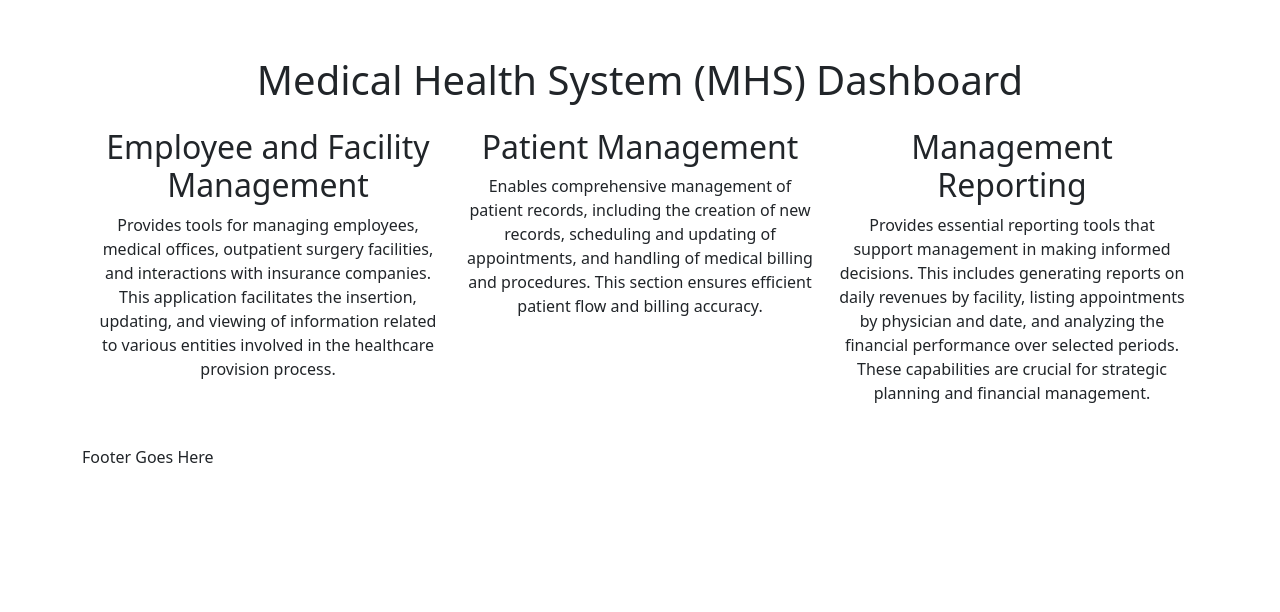
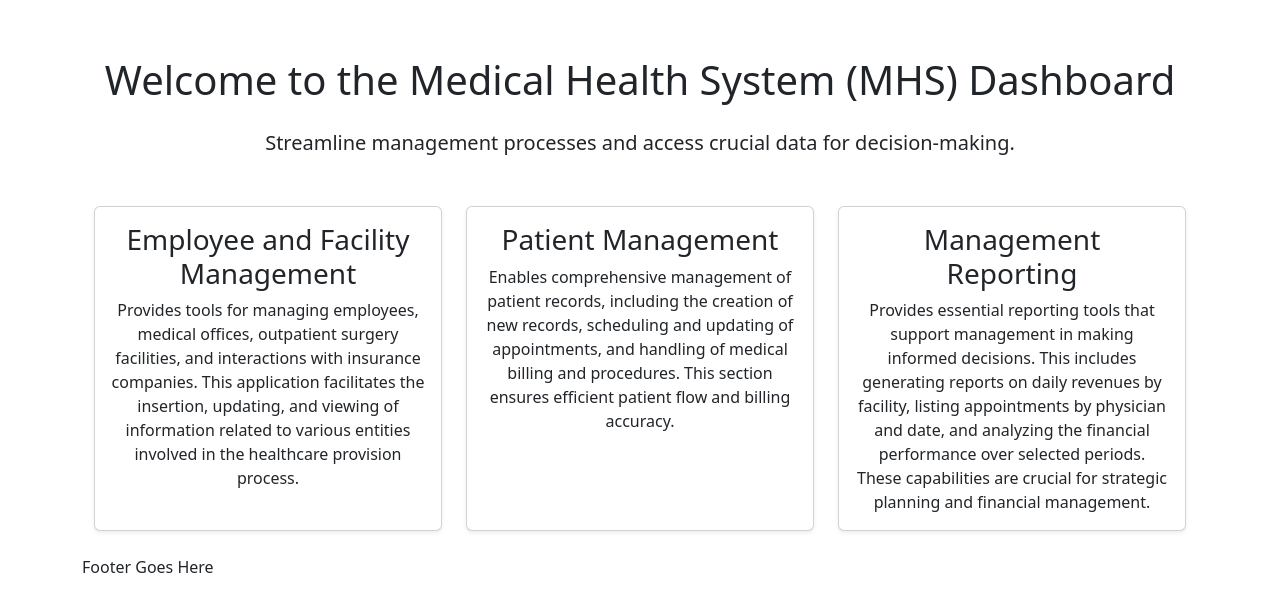
Before and after one commit to jgwentworth92/CS634_Final_Project_Application, a Flask app: page / in a window 1280 px wide. Shown: the part 56-668 px from the top of the page. Run offline with Flask 3, Linux system fonts and the light colour scheme; parts of the project's set-up code (start-up, migrations or seed data) failed here and were passed over; some libraries are stand-ins or nearby versions.

Commit message:
refac landing page

```diff
--- a/app/templates/index.html
+++ b/app/templates/index.html
@@ -2,26 +2,39 @@
 
 {% block content %}
 <div class="container mt-5">
-    <h1 class="text-center mb-4">Medical Health System (MHS) Dashboard</h1>
-    <div class="row text-center">
+    <h1 class="text-center mb-4">Welcome to the Medical Health System (MHS) Dashboard</h1>
+    <p class="lead text-center">Streamline management processes and access crucial data for decision-making.</p>
+
+    <div class="row text-center mt-5">
         <!-- Employee and Facility Management Section -->
-        <div class="col-md-4 mb-4">
-            <h2>Employee and Facility Management</h2>
-            <p>Provides tools for managing employees, medical offices, outpatient surgery facilities, and interactions with insurance companies. This application facilitates the insertion, updating, and viewing of information related to various entities involved in the healthcare provision process.</p>
+        <div class="col-lg-4 mb-4 d-flex align-items-stretch">
+            <div class="card shadow-sm">
+                <div class="card-body">
+                    <h3 class="card-title">Employee and Facility Management</h3>
+                    <p class="card-text">Provides tools for managing employees, medical offices, outpatient surgery facilities, and interactions with insurance companies. This application facilitates the insertion, updating, and viewing of information related to various entities involved in the healthcare provision process.</p>
+                </div>
+            </div>
         </div>
 
         <!-- Patient Management Section -->
-        <div class="col-md-4 mb-4">
-            <h2>Patient Management</h2>
-            <p>Enables comprehensive management of patient records, including the creation of new records, scheduling and updating of appointments, and handling of medical billing and procedures. This section ensures efficient patient flow and billing accuracy.</p>
+        <div class="col-lg-4 mb-4 d-flex align-items-stretch">
+            <div class="card shadow-sm">
+                <div class="card-body">
+                    <h3 class="card-title">Patient Management</h3>
+                    <p class="card-text">Enables comprehensive management of patient records, including the creation of new records, scheduling and updating of appointments, and handling of medical billing and procedures. This section ensures efficient patient flow and billing accuracy.</p>
+                </div>
+            </div>
         </div>
 
         <!-- Management Reporting Section -->
-        <div class="col-md-4 mb-4">
-            <h2>Management Reporting</h2>
-            <p>Provides essential reporting tools that support management in making informed decisions. This includes generating reports on daily revenues by facility, listing appointments by physician and date, and analyzing the financial performance over selected periods. These capabilities are crucial for strategic planning and financial management.</p>
+        <div class="col-lg-4 mb-4 d-flex align-items-stretch">
+            <div class="card shadow-sm">
+                <div class="card-body">
+                    <h3 class="card-title">Management Reporting</h3>
+                    <p class="card-text">Provides essential reporting tools that support management in making informed decisions. This includes generating reports on daily revenues by facility, listing appointments by physician and date, and analyzing the financial performance over selected periods. These capabilities are crucial for strategic planning and financial management.</p>
+                </div>
+            </div>
         </div>
     </div>
-
 </div>
 {% endblock %}
```
